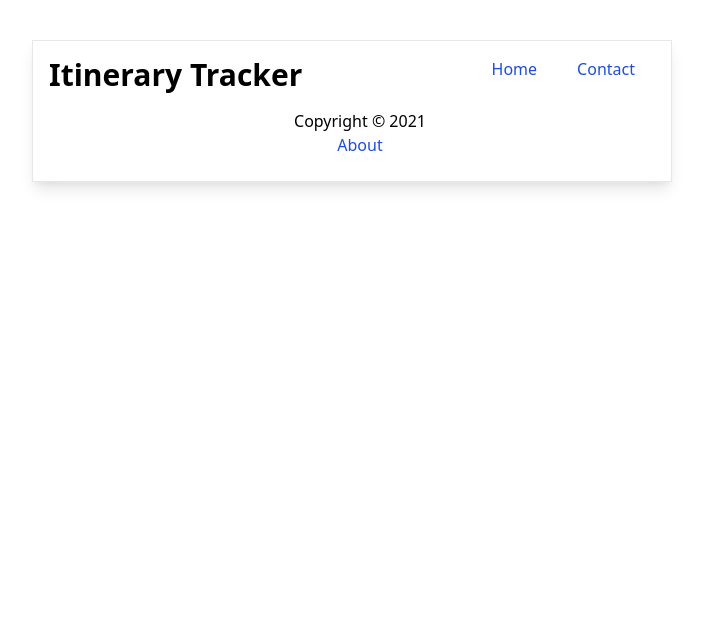
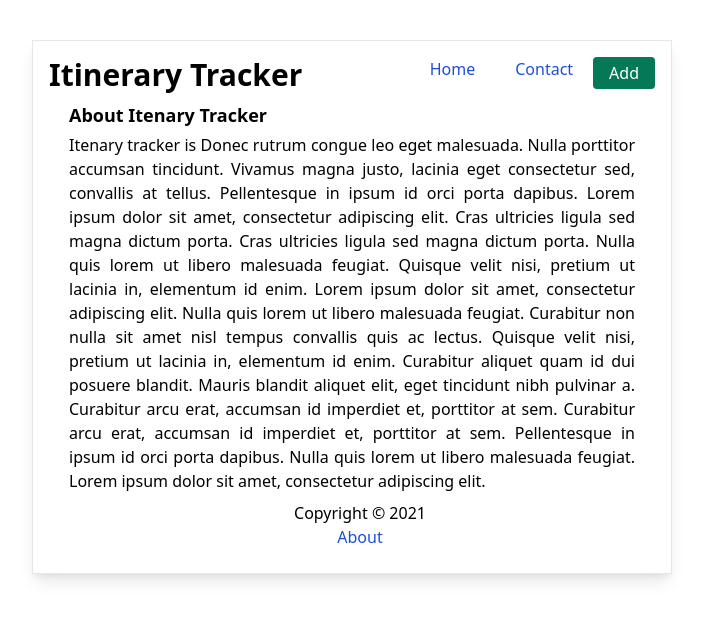
Before and after one commit to PrinceNiyonshuti/itinerary-tracker-v2, a React (Create React App) app: page /about in a window 1280 px wide. Shown: the top 620 px of the page, without its empty margins (288-991 px from the left). Built offline with nearby package versions, Linux system fonts and the light colour scheme.

Commit message:
added button component

```diff
--- /dev/null
+++ b/src/components/Button.tsx
@@ -0,0 +1,14 @@
+/** @format */
+type buttonProps = {
+	name: string
+};
+const Button = (props: buttonProps) => {
+	return (
+		<div>
+			<button className="px-4 py-1 bg-green-700 text-white rounded font-light hover:bg-green-900">
+				{props.name}
+			</button>
+		</div>
+	);
+};
+export default Button;
--- /dev/null
+++ b/src/components/Input.tsx
@@ -0,0 +1,11 @@
+import React from 'react'
+
+function Input() {
+    return (
+        <div>
+
+        </div>
+    )
+}
+
+export default Input
--- /dev/null
+++ b/src/components/TexArea.tsx
@@ -0,0 +1,9 @@
+/** @format */
+
+import React from "react";
+
+function TexArea() {
+	return <div></div>;
+}
+
+export default TexArea;
--- a/src/layout/Layout.tsx
+++ b/src/layout/Layout.tsx
@@ -2,6 +2,7 @@
 
 import React from "react";
 import { Route, Routes } from "react-router-dom";
+import About from "../pages/About";
 import Home from "../pages/Home";
 import Footer from "./Footer";
 import Title from "./Title";
@@ -14,6 +15,7 @@ function Layout() {
 					<Title />
 					<Routes>
 						<Route path="/" element={<Home />} />
+						<Route path="/about" element={<About />} />
 					</Routes>
 					<Footer />
 				</div>
--- a/src/layout/Title.tsx
+++ b/src/layout/Title.tsx
@@ -2,6 +2,7 @@
 
 import React from "react";
 import { Link } from "react-router-dom";
+import Button from "../components/Button";
 const Title = () => {
 	return (
 		<div>
@@ -16,6 +17,9 @@ const Title = () => {
 					<Link to="/contact">
 						<p className="text-blue-700 font-normal mx-5">Contact</p>
 					</Link>
+					<Link to="/add">
+						<Button name="Add" />
+					</Link>
 				</div>
 			</div>
 		</div>
--- /dev/null
+++ b/src/pages/About.tsx
@@ -0,0 +1,31 @@
+/** @format */
+
+import React from "react";
+
+const About = () => {
+	return (
+		<div className="mx-5">
+			<h3 className="font-bold text-lg mb-1 ">About Itenary Tracker</h3>
+			<p className="font-normal text-justify">
+				Itenary tracker is Donec rutrum congue leo eget malesuada. Nulla
+				porttitor accumsan tincidunt. Vivamus magna justo, lacinia eget
+				consectetur sed, convallis at tellus. Pellentesque in ipsum id orci
+				porta dapibus. Lorem ipsum dolor sit amet, consectetur adipiscing elit.
+				Cras ultricies ligula sed magna dictum porta. Cras ultricies ligula sed
+				magna dictum porta. Nulla quis lorem ut libero malesuada feugiat.
+				Quisque velit nisi, pretium ut lacinia in, elementum id enim. Lorem
+				ipsum dolor sit amet, consectetur adipiscing elit. Nulla quis lorem ut
+				libero malesuada feugiat. Curabitur non nulla sit amet nisl tempus
+				convallis quis ac lectus. Quisque velit nisi, pretium ut lacinia in,
+				elementum id enim. Curabitur aliquet quam id dui posuere blandit. Mauris
+				blandit aliquet elit, eget tincidunt nibh pulvinar a. Curabitur arcu
+				erat, accumsan id imperdiet et, porttitor at sem. Curabitur arcu erat,
+				accumsan id imperdiet et, porttitor at sem. Pellentesque in ipsum id
+				orci porta dapibus. Nulla quis lorem ut libero malesuada feugiat. Lorem
+				ipsum dolor sit amet, consectetur adipiscing elit.
+			</p>
+		</div>
+	);
+};
+
+export default About;
```
